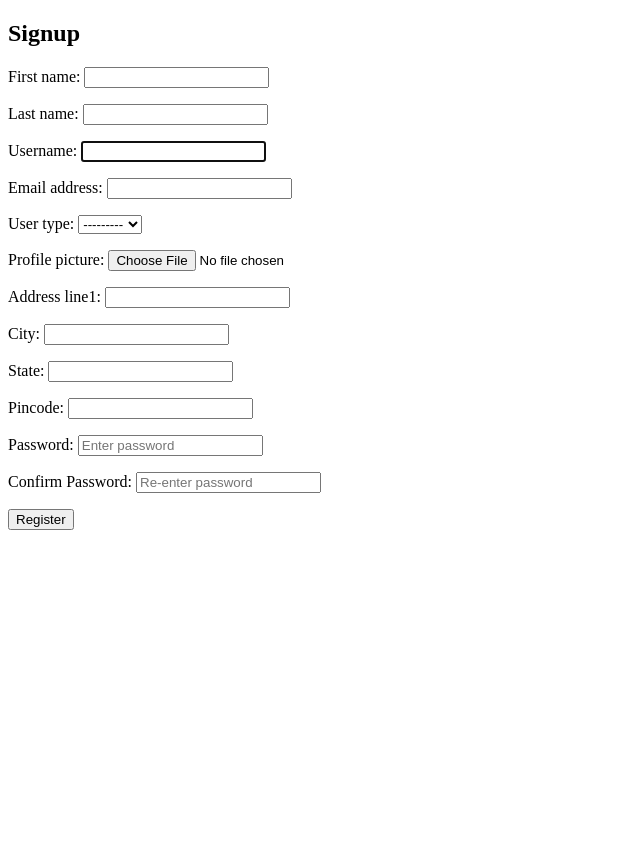
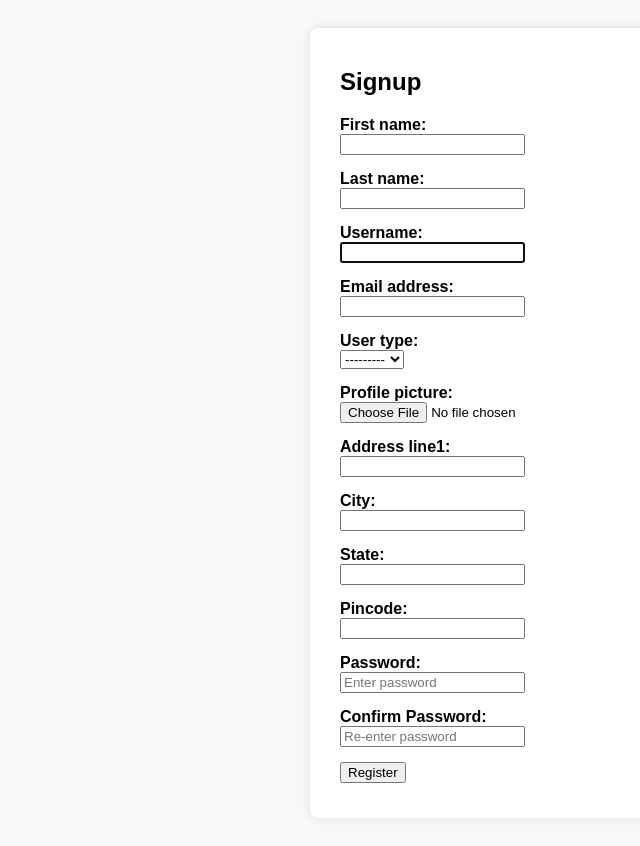
Before and after one commit to MulaBharathi/Django_Banao, a Django app: page /signup/ in a window 1280 px wide. Shown: the whole page, without its empty margins (0-640 px from the left). Before the commit the page ends 530 px from the top, so only its background shows below. Run offline with Django 5.2, Linux system fonts and the light colour scheme.

Commit message:
Modified

```diff
--- a/templates/accounts/signup.html
+++ b/templates/accounts/signup.html
@@ -3,41 +3,140 @@
 <head>
     <meta charset="UTF-8">
     <title>Signup</title>
+    <style>
+        body {
+            font-family: Arial, sans-serif;
+            background-color: #f8f8f8;
+            padding: 20px;
+        }
+        .container {
+            background: white;
+            padding: 20px 30px;
+            border-radius: 8px;
+            max-width: 600px;
+            margin: auto;
+            box-shadow: 0 0 10px rgba(0,0,0,0.1);
+        }
+        .field {
+            margin-bottom: 15px;
+        }
+        label {
+            font-weight: bold;
+        }
+        .error {
+            color: red;
+            margin-bottom: 10px;
+        }
+        .message {
+            padding: 10px;
+            margin-bottom: 15px;
+            border-radius: 4px;
+        }
+        .message.success {
+            background-color: #d4edda;
+            color: #155724;
+        }
+        .message.error {
+            background-color: #f8d7da;
+            color: #721c24;
+        }
+    </style>
 </head>
 <body>
+
+<div class="container">
     <h2>Signup</h2>
 
-
-<!-- Messages block -->
+    <!-- Django messages -->
     {% if messages %}
-      {% for message in messages %}
-        <p style="color: {% if message.tags == 'success' %}green{% elif message.tags == 'error' %}red{% else %}blue{% endif %};">
-          {{ message }}
-        </p>
-      {% endfor %}
+        {% for message in messages %}
+            <div class="message {{ message.tags }}">{{ message }}</div>
+        {% endfor %}
     {% endif %}
 
-    <!-- Display non-field errors -->
-    {% if form.non_field_errors %}
-      <div style="color: red;">
-        {{ form.non_field_errors }}
-      </div>
+    <!-- Form errors -->
+    {% if form.errors %}
+        <div class="error">
+            <strong>Please fix the following errors:</strong>
+            <ul>
+                {% for field, errors in form.errors.items %}
+                    {% for error in errors %}
+                        <li><strong>{{ field|capfirst }}:</strong> {{ error }}</li>
+                    {% endfor %}
+                {% endfor %}
+            </ul>
+        </div>
     {% endif %}
 
     <!-- Signup Form -->
     <form method="POST" enctype="multipart/form-data">
-      {% csrf_token %}
+        {% csrf_token %}
 
-      {% for field in form %}
-        <p>
-          {{ field.label_tag }} {{ field }}
-          {% if field.errors %}
-            <br><span style="color:red;">{{ field.errors|striptags }}</span>
-          {% endif %}
-        </p>
-      {% endfor %}
+        <div class="field">
+            {{ form.first_name.label_tag }}<br>
+            {{ form.first_name }}
+        </div>
 
-      <button type="submit">Register</button>
+        <div class="field">
+            {{ form.last_name.label_tag }}<br>
+            {{ form.last_name }}
+        </div>
+
+        <div class="field">
+            {{ form.username.label_tag }}<br>
+            {{ form.username }}
+        </div>
+
+        <div class="field">
+            {{ form.email.label_tag }}<br>
+            {{ form.email }}
+        </div>
+
+        <div class="field">
+            {{ form.user_type.label_tag }}<br>
+            {{ form.user_type }}
+        </div>
+
+        <div class="field">
+            {{ form.profile_picture.label_tag }}<br>
+            {{ form.profile_picture }}
+        </div>
+
+        <div class="field">
+            {{ form.address_line1.label_tag }}<br>
+            {{ form.address_line1 }}
+        </div>
+
+        <div class="field">
+            {{ form.city.label_tag }}<br>
+            {{ form.city }}
+        </div>
+
+        <div class="field">
+            {{ form.state.label_tag }}<br>
+            {{ form.state }}
+        </div>
+
+        <div class="field">
+            {{ form.pincode.label_tag }}<br>
+            {{ form.pincode }}
+        </div>
+
+        <div class="field">
+            {{ form.password1.label_tag }}<br>
+            {{ form.password1 }}
+        </div>
+
+        <div class="field">
+            {{ form.password2.label_tag }}<br>
+            {{ form.password2 }}
+        </div>
+
+        <div class="field">
+            <button type="submit">Register</button>
+        </div>
     </form>
+</div>
+
 </body>
 </html>
```
